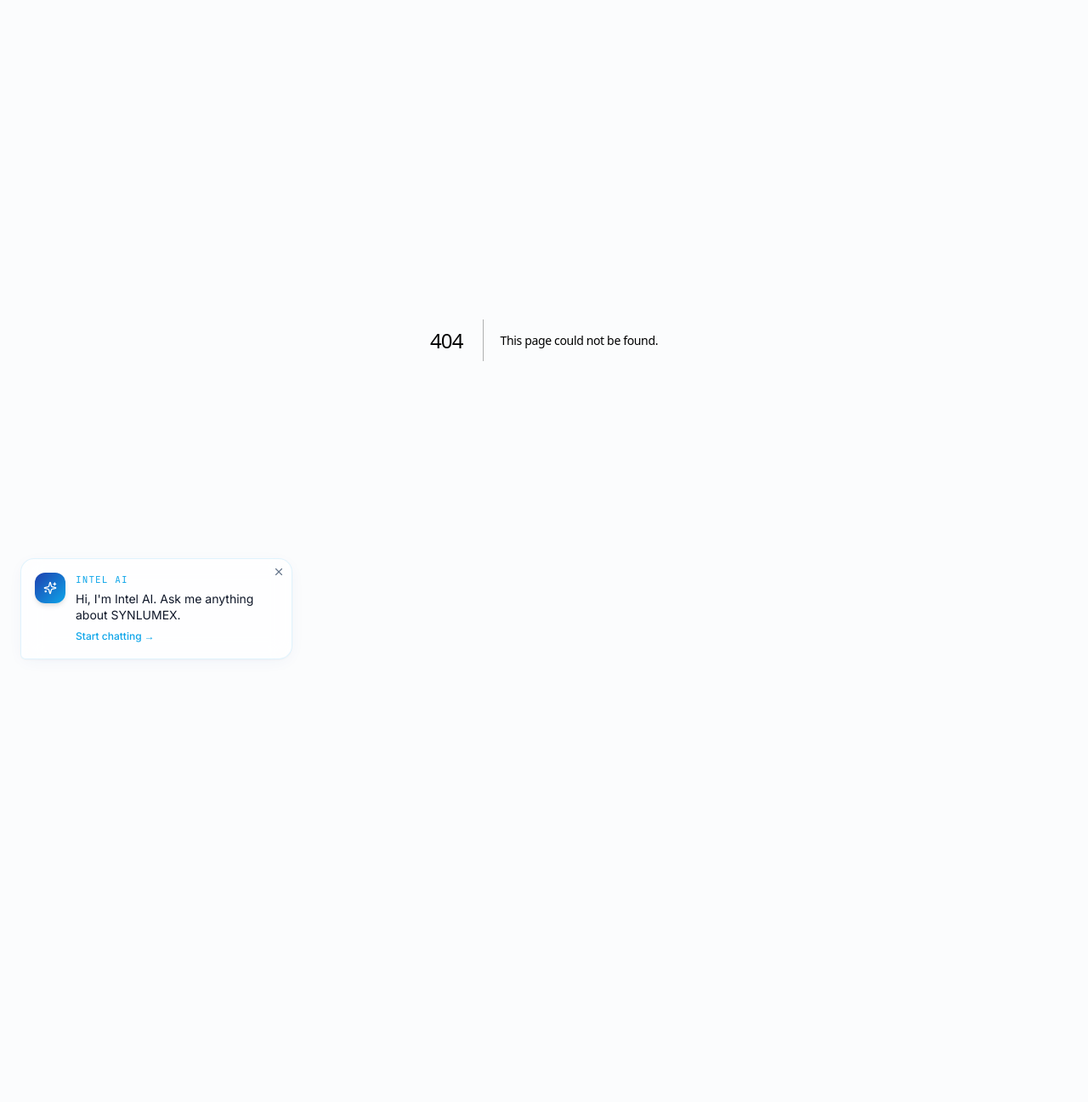
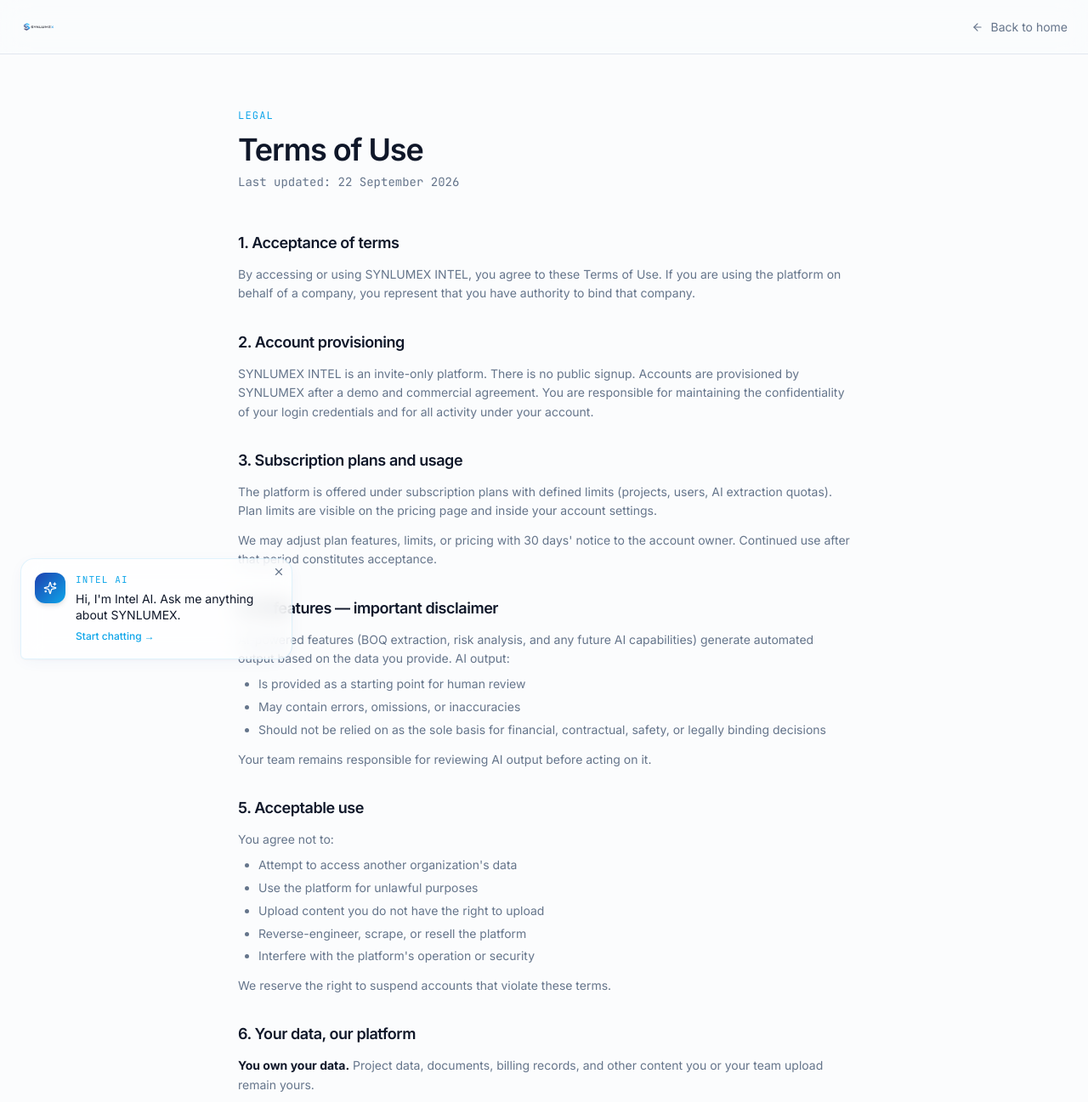
Before and after one commit to Collabify-org/synlumex-intel, a Next.js app: page /terms in a window 1280 px wide. Before the commit this address had no page. Shown: the top 1297 px of the page at 85% size. Before the commit the page ends 800 px from the top, so only its background shows below. Built offline with nearby package versions, Linux system fonts and the light colour scheme.

Commit message:
Create page.tsx

```diff
--- /dev/null
+++ b/app/terms/page.tsx
@@ -0,0 +1,206 @@
+import Link from 'next/link';
+import { Logo } from '@/components/brand/logo';
+import { ArrowLeft } from 'lucide-react';
+
+export const metadata = {
+  title: 'Terms of Use — SYNLUMEX INTEL',
+  description: 'Terms governing the use of SYNLUMEX INTEL.'
+};
+
+export default function TermsPage() {
+  return (
+    <div className="min-h-screen bg-background">
+      <nav className="sticky top-0 z-40 h-16 border-b border-border bg-background/80 backdrop-blur-lg">
+        <div className="max-w-7xl mx-auto h-full px-6 flex items-center justify-between">
+          <Link href="/" className="group flex items-center">
+            <Logo size={28} interactive />
+          </Link>
+          <Link
+            href="/"
+            className="text-sm text-muted-foreground hover:text-foreground flex items-center gap-2"
+          >
+            <ArrowLeft className="h-3.5 w-3.5" /> Back to home
+          </Link>
+        </div>
+      </nav>
+
+      <div className="max-w-3xl mx-auto px-6 py-16">
+        <div className="text-xs font-mono tracking-widest text-brand-cyan uppercase mb-3">
+          LEGAL
+        </div>
+        <h1 className="text-3xl md:text-4xl font-semibold tracking-[-0.03em] mb-2">
+          Terms of Use
+        </h1>
+        <p className="text-sm text-muted-foreground font-mono mb-12">
+          Last updated: 22 September 2026
+        </p>
+
+        <div className="space-y-8 text-sm leading-relaxed text-muted-foreground">
+          <section>
+            <h2 className="text-lg font-semibold text-foreground mb-3">
+              1. Acceptance of terms
+            </h2>
+            <p>
+              By accessing or using SYNLUMEX INTEL, you agree to these Terms of Use. If you are
+              using the platform on behalf of a company, you represent that you have authority to
+              bind that company.
+            </p>
+          </section>
+
+          <section>
+            <h2 className="text-lg font-semibold text-foreground mb-3">
+              2. Account provisioning
+            </h2>
+            <p>
+              SYNLUMEX INTEL is an invite-only platform. There is no public signup. Accounts are
+              provisioned by SYNLUMEX after a demo and commercial agreement. You are responsible
+              for maintaining the confidentiality of your login credentials and for all activity
+              under your account.
+            </p>
+          </section>
+
+          <section>
+            <h2 className="text-lg font-semibold text-foreground mb-3">
+              3. Subscription plans and usage
+            </h2>
+            <p>
+              The platform is offered under subscription plans with defined limits (projects,
+              users, AI extraction quotas). Plan limits are visible on the pricing page and inside
+              your account settings.
+            </p>
+            <p className="mt-3">
+              We may adjust plan features, limits, or pricing with 30 days' notice to the account
+              owner. Continued use after that period constitutes acceptance.
+            </p>
+          </section>
+
+          <section>
+            <h2 className="text-lg font-semibold text-foreground mb-3">
+              4. AI features — important disclaimer
+            </h2>
+            <p>
+              AI-powered features (BOQ extraction, risk analysis, and any future AI capabilities)
+              generate automated output based on the data you provide. AI output:
+            </p>
+            <ul className="list-disc pl-6 mt-2 space-y-1">
+              <li>Is provided as a starting point for human review</li>
+              <li>May contain errors, omissions, or inaccuracies</li>
+              <li>
+                Should not be relied on as the sole basis for financial, contractual, safety, or
+                legally binding decisions
+              </li>
+            </ul>
+            <p className="mt-3">
+              Your team remains responsible for reviewing AI output before acting on it.
+            </p>
+          </section>
+
+          <section>
+            <h2 className="text-lg font-semibold text-foreground mb-3">5. Acceptable use</h2>
+            <p>You agree not to:</p>
+            <ul className="list-disc pl-6 mt-2 space-y-1">
+              <li>Attempt to access another organization's data</li>
+              <li>Use the platform for unlawful purposes</li>
+              <li>Upload content you do not have the right to upload</li>
+              <li>Reverse-engineer, scrape, or resell the platform</li>
+              <li>Interfere with the platform's operation or security</li>
+            </ul>
+            <p className="mt-3">
+              We reserve the right to suspend accounts that violate these terms.
+            </p>
+          </section>
+
+          <section>
+            <h2 className="text-lg font-semibold text-foreground mb-3">
+              6. Your data, our platform
+            </h2>
+            <p>
+              <strong className="text-foreground">You own your data.</strong> Project data,
+              documents, billing records, and other content you or your team upload remain yours.
+            </p>
+            <p className="mt-3">
+              All intellectual property rights in SYNLUMEX INTEL — including software, design,
+              branding, and documentation — remain with SYNLUMEX.
+            </p>
+          </section>
+
+          <section>
+            <h2 className="text-lg font-semibold text-foreground mb-3">
+              7. Availability and support
+            </h2>
+            <p>
+              We aim for high availability but do not guarantee uninterrupted service. Planned
+              maintenance will be communicated in advance. Support is provided via email at{' '}
+              <a href="mailto:abdul@synlumexai.com" className="text-brand-cyan hover:underline">
+                abdul@synlumexai.com
+              </a>{' '}
+              and WhatsApp at +91 93907 85041.
+            </p>
+          </section>
+
+          <section>
+            <h2 className="text-lg font-semibold text-foreground mb-3">
+              8. Limitation of liability
+            </h2>
+            <p>
+              SYNLUMEX INTEL is provided on an "as is" basis. To the maximum extent permitted by
+              law, our total liability arising from your use of the platform is limited to the
+              fees you paid us in the 12 months preceding the claim.
+            </p>
+            <p className="mt-3">
+              We are not liable for indirect, incidental, or consequential damages, including lost
+              profits, project delays, or business interruption.
+            </p>
+          </section>
+
+          <section>
+            <h2 className="text-lg font-semibold text-foreground mb-3">9. Termination</h2>
+            <p>
+              You may cancel your subscription at any time. On cancellation, you retain access
+              until the end of the current billing period. We will retain your data for 30 days
+              after cancellation, during which you may request an export. After 30 days, data is
+              permanently deleted.
+            </p>
+          </section>
+
+          <section>
+            <h2 className="text-lg font-semibold text-foreground mb-3">
+              10. Changes to these terms
+            </h2>
+            <p>
+              We may update these terms. Material changes will be communicated by email to the
+              account owner at least 30 days in advance.
+            </p>
+          </section>
+
+          <section>
+            <h2 className="text-lg font-semibold text-foreground mb-3">11. Governing law</h2>
+            <p>
+              These terms are governed by the laws of India. Any disputes will be resolved in the
+              courts of competent jurisdiction in India.
+            </p>
+          </section>
+
+          <section>
+            <h2 className="text-lg font-semibold text-foreground mb-3">12. Contact</h2>
+            <p>
+              Questions?{' '}
+              <a href="mailto:abdul@synlumexai.com" className="text-brand-cyan hover:underline">
+                abdul@synlumexai.com
+              </a>
+            </p>
+          </section>
+        </div>
+
+        <div className="mt-16 pt-8 border-t border-border flex flex-wrap items-center gap-4 text-xs text-muted-foreground font-mono">
+          <Link href="/" className="hover:text-foreground">Home</Link>
+          <Link href="/privacy" className="hover:text-foreground">Privacy</Link>
+          <Link href="/refund" className="hover:text-foreground">Refund</Link>
+          <Link href="/disclaimer" className="hover:text-foreground">Disclaimer</Link>
+          <Link href="/about" className="hover:text-foreground">About</Link>
+          <Link href="/contact" className="hover:text-foreground">Contact</Link>
+        </div>
+      </div>
+    </div>
+  );
+}
```
